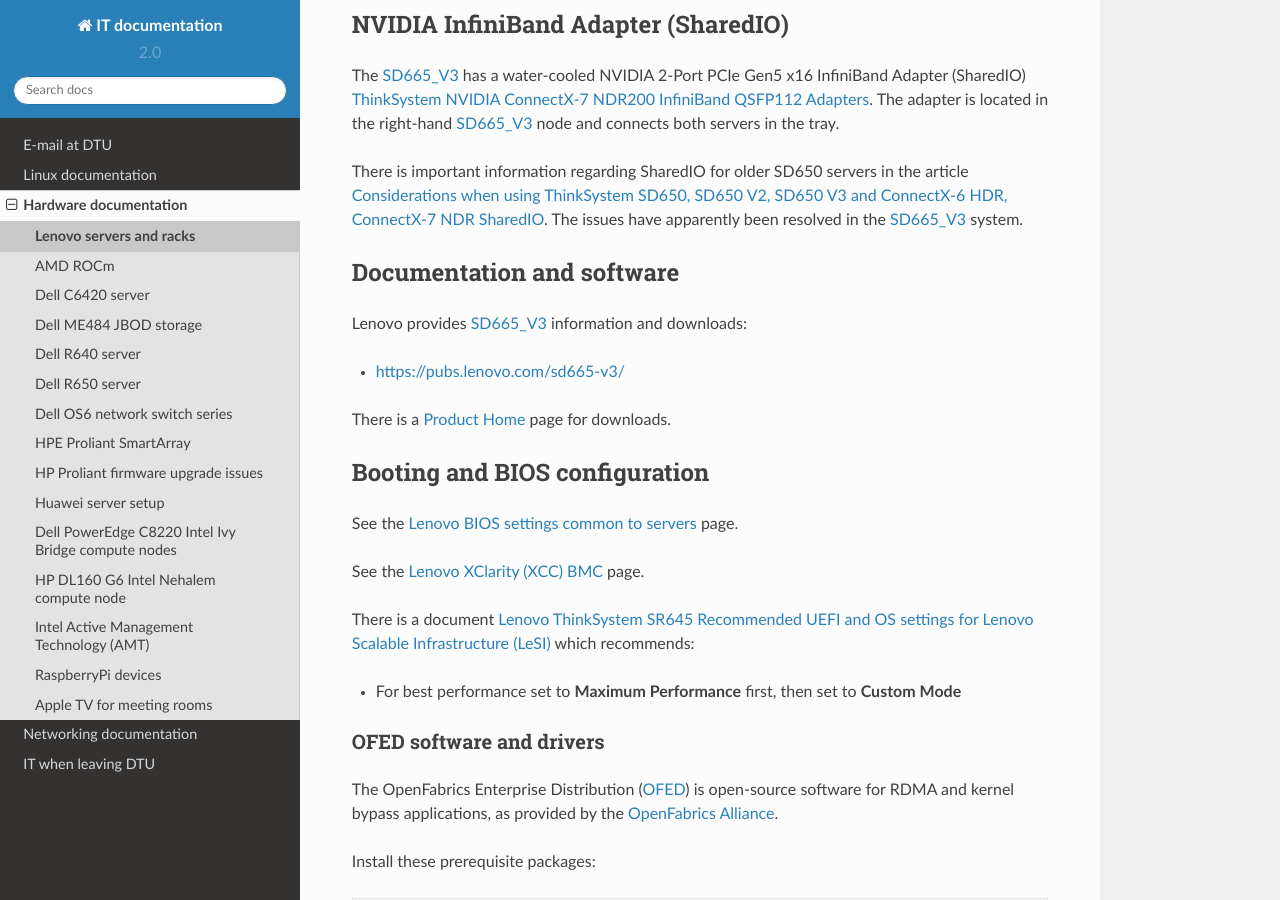
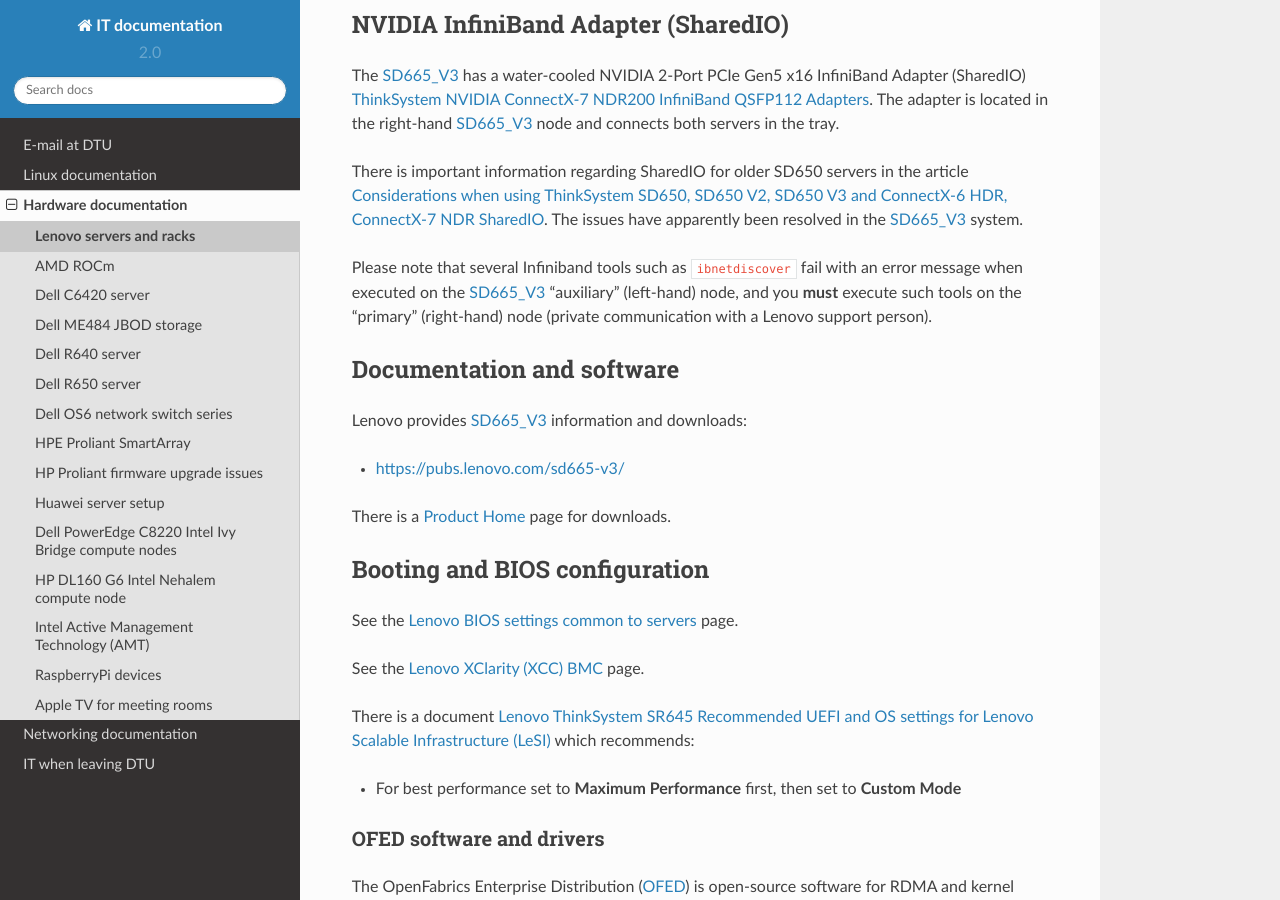
Before and after one commit to OleHolmNielsen/ITwiki, a Sphinx documentation site: the page built from docs/Lenovo_SD665_V3.rst, in a window 1280 px wide and 900 px high, scrolled down 500 px. Built offline with Sphinx 7.4.7 and the Read the Docs theme 2.0.0, drawn with Linux system fonts in a browser that asks for light colours.

Commit message:
Errors with ibnetdiscover tools

```diff
--- a/docs/Lenovo_SD665_V3.rst
+++ b/docs/Lenovo_SD665_V3.rst
@@ -24,6 +24,9 @@
 There is important information regarding SharedIO for older SD650 servers in the article
 `Considerations when using ThinkSystem SD650, SD650 V2, SD650 V3 and ConnectX-6 HDR, ConnectX-7 NDR SharedIO <https://support.lenovo.com/us/en/solutions/ht510888-thinksystem-sd650-and-connectx-6-hdr-sharedio-lenovo-servers-and-storage>`_.
 The issues have apparently been resolved in the SD665_V3_ system.
+
+Please note that several Infiniband tools such as ``ibnetdiscover`` fail with an error message when executed on the SD665_V3_ "auxiliary" (left-hand) node,
+and you **must** execute such tools on the "primary" (right-hand) node (private communication with a Lenovo support person).
 
 Documentation and software
 ==========================
```
